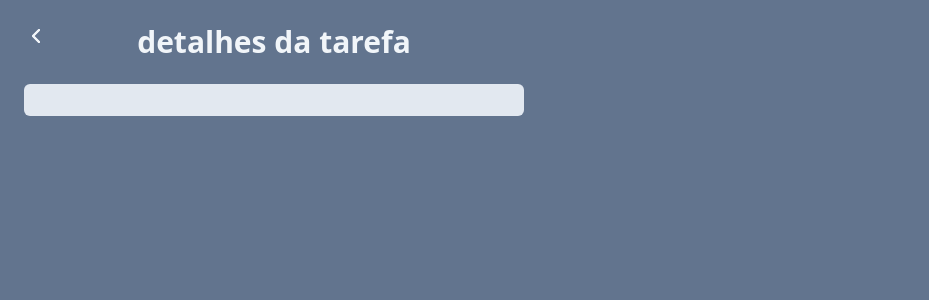
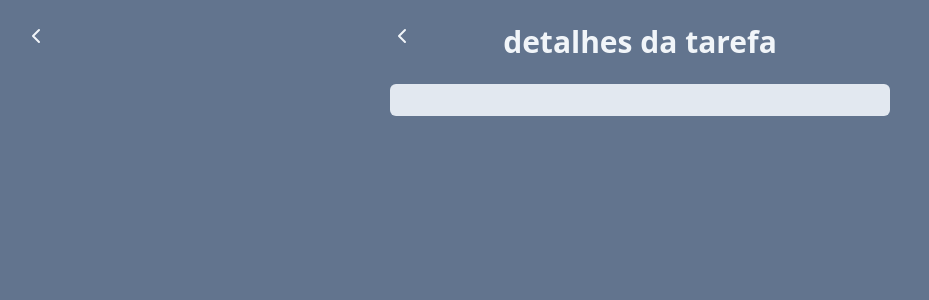
Before and after one commit to VictorAlvesOliveira/task-manager, a React (Vite) app: page /task in a window 1280 px wide. Shown: the top 300 px of the page, without its empty margins (0-929 px from the left). Built offline with nearby package versions, Linux system fonts and the light colour scheme.

Commit message:
correcao da tela de tarefa

```diff
--- a/src/pages/Task.Page.jsx
+++ b/src/pages/Task.Page.jsx
@@ -14,7 +14,7 @@ function TaskPage(){
                 <ChevronLeftIcon />
             </button>
         </div>
-    <div className="w-[500px]  space-y-4 bg-slate-">
+    <div className="w-[500px] mx-auto space-y-4 bg-slate-">
         <div className = "flex justify-center relative mb-6">
 <button onClick={() => navigate(-1) }
         className = "absolute left-0 top-0 botton-0 text-slate-100">
```
